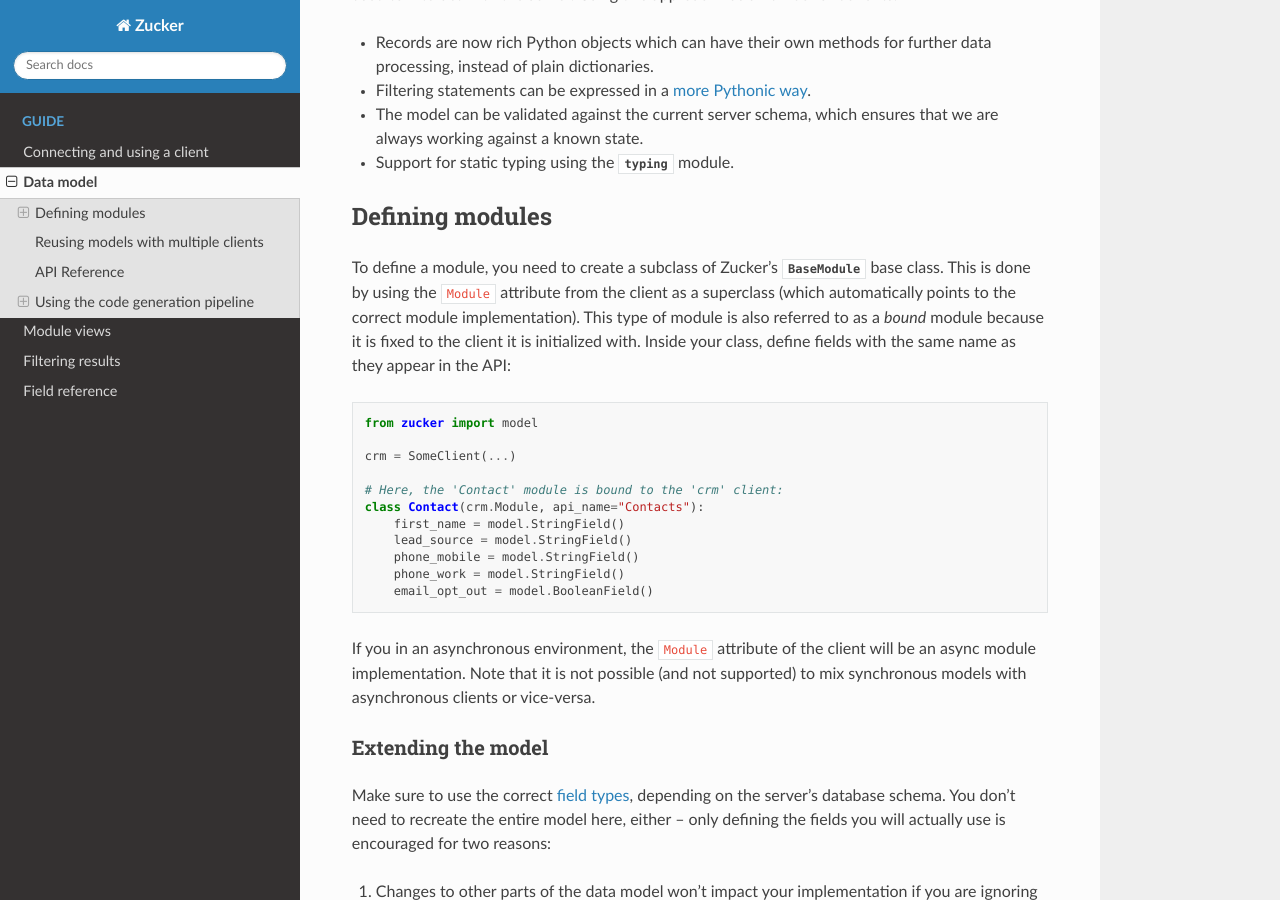
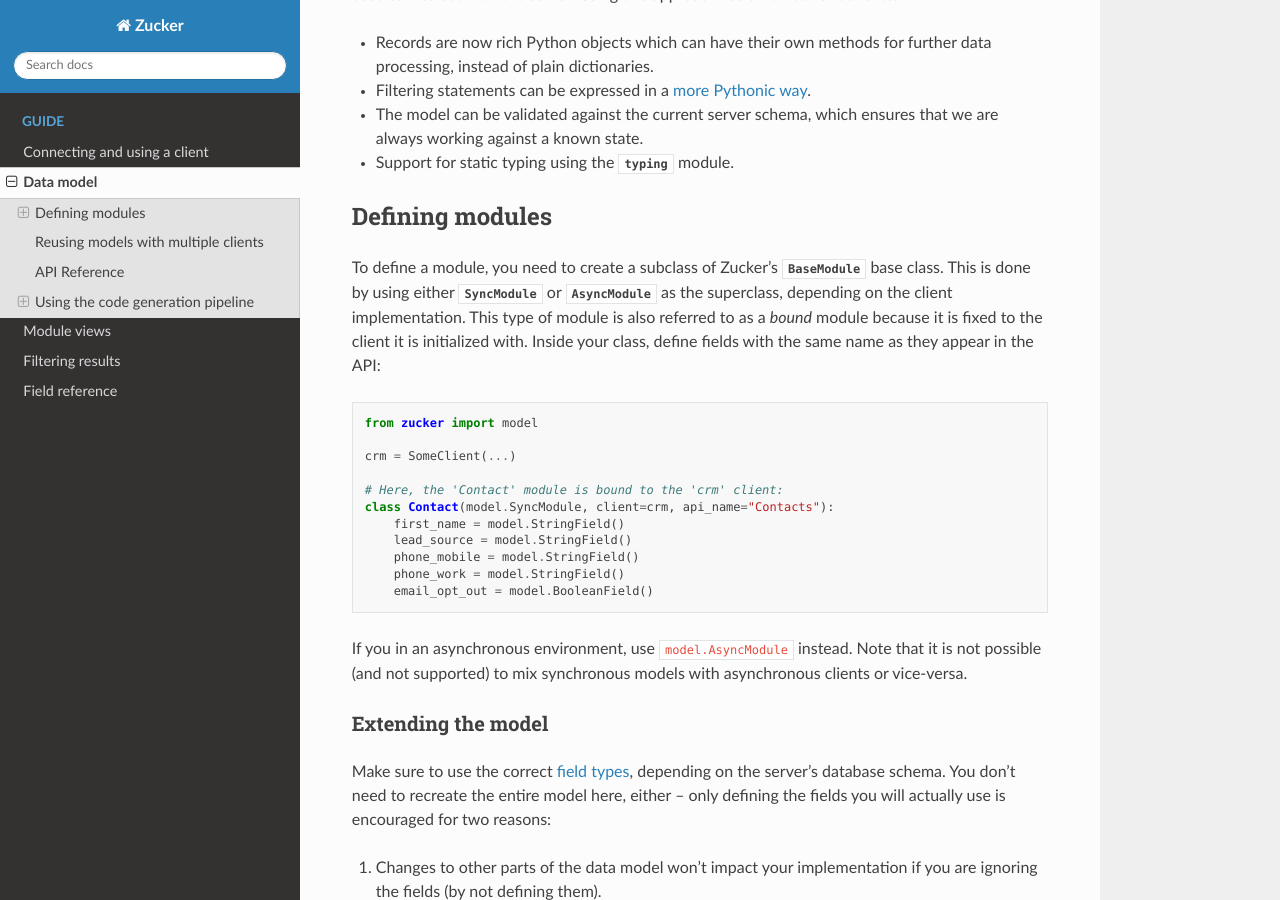
Before and after one commit to iWeltAG/zucker, a Sphinx documentation site: the page built from docs/model.rst, in a window 1280 px wide and 900 px high, scrolled down 393 px. Built offline with Sphinx 7.4.7 and the Read the Docs theme 2.0.0, drawn with Linux system fonts in a browser that asks for light colours; cross-references to code outside the pages are shown as plain code; some of the changed text lies outside the part shown.

Commit message:
Use SyncModule and AsyncModule directly
This removes the `client.Module` syntax we had before, because that was
a nightmare to type correctly. This is more or less due to this[1] issue
in mypy. Once we find a good way to make type checkers happy, the syntax
may return. But for now, using SyncModule and AsyncModule as a
superclass will suffice.

1: https://github.com/python/mypy/issues/10962

```diff
--- a/docs/index.rst
+++ b/docs/index.rst
@@ -24,7 +24,7 @@ is used like this:
 
   # The data model defined here should match the one on the server - although
   # unneeded fields can be omitted.
-  class Contact(crm.Module, api_name="Contacts"):
+  class Contact(model.SyncModule, client=crm, api_name="Contacts"):
       lead_source = model.StringField()
       phone_work = model.StringField()
 
@@ -53,7 +53,7 @@ for asynchronous I/O. Here is the same code from above, but instead of using
   # as the backend.
   crm = AioClient("https://crm.example.com", "zucker", "password")
 
-  class Contact(crm.Module, api_name="Contacts"):
+  class Contact(model.AsyncModule, client=crm, api_name="Contacts"):
       lead_source = model.StringField()
       phone_work = model.StringField()
 
--- a/docs/model.rst
+++ b/docs/model.rst
@@ -28,11 +28,12 @@ Defining modules
 ----------------
 
 To define a module, you need to create a subclass of Zucker's
-:class:`~zucker.model.module.BaseModule` base class. This is done by using the
-``Module`` attribute from the client as a superclass (which automatically points
-to the correct module implementation). This type of module is also referred to
-as a *bound* module because it is fixed to the client it is initialized with.
-Inside your class, define fields with the same name as they appear in the API:
+:class:`~zucker.model.module.BaseModule` base class. This is done by using
+either :class:`~zucker.model.SyncModule` or :class:`~zucker.model.AsyncModule`
+as the superclass, depending on the client implementation. This type of module
+is also referred to as a *bound* module because it is fixed to the client it is
+initialized with. Inside your class, define fields with the same name as they
+appear in the API:
 
 .. code-block:: python
 
@@ -41,16 +42,16 @@ Inside your class, define fields with the same name as they appear in the API:
   crm = SomeClient(...)
 
   # Here, the 'Contact' module is bound to the 'crm' client:
-  class Contact(crm.Module, api_name="Contacts"):
+  class Contact(model.SyncModule, client=crm, api_name="Contacts"):
       first_name = model.StringField()
       lead_source = model.StringField()
       phone_mobile = model.StringField()
       phone_work = model.StringField()
       email_opt_out = model.BooleanField()
 
-If you in an asynchronous environment, the ``Module`` attribute of the client
-will be an async module implementation. Note that it is not possible (and not
-supported) to mix synchronous models with asynchronous clients or vice-versa.
+If you in an asynchronous environment, use ``model.AsyncModule`` instead. Note
+that it is not possible (and not supported) to mix synchronous models with
+asynchronous clients or vice-versa.
 
 Extending the model
 ~~~~~~~~~~~~~~~~~~~
@@ -117,10 +118,10 @@ client yet.
   alpha_crm = RequestsClient("https://alpha.example.com", "zucker", "password")
   beta_crm = AioClient("https://alpha.example.com", "zucker", "wordpass")
 
-  class AlphaContact(alpha_crm.Module, BaseContact, api_name="Contacts"):
+  class AlphaContact(model.SyncModule, BaseContact, client=alpha_crm, api_name="Contacts"):
     pass
 
-  class BetaContact(beta_crm.Module, BaseContact, api_name="Contacts"):
+  class BetaContact(model.AsyncModule, BaseContact, client=beta_crm, api_name="Contacts"):
       # This field will only be present on BetaContact instances:
       email_opt_out = model.BooleanField()
 
@@ -132,8 +133,8 @@ API Reference
 -------------
 
 All bound modules define the following API. You don't need to implement the
-abstract methods, as their implementation is already provided when you use a
-client's ``.Module`` attribute as a superclass.
+abstract methods, as their implementation is already provided when you use the
+synchronous or asynchronous modules as a superclass.
 
 .. autoclass:: zucker.model.module.BoundModule
   :members:
```
Also changed, not shown: README.md (+1 -1 lines), 8 other files.
